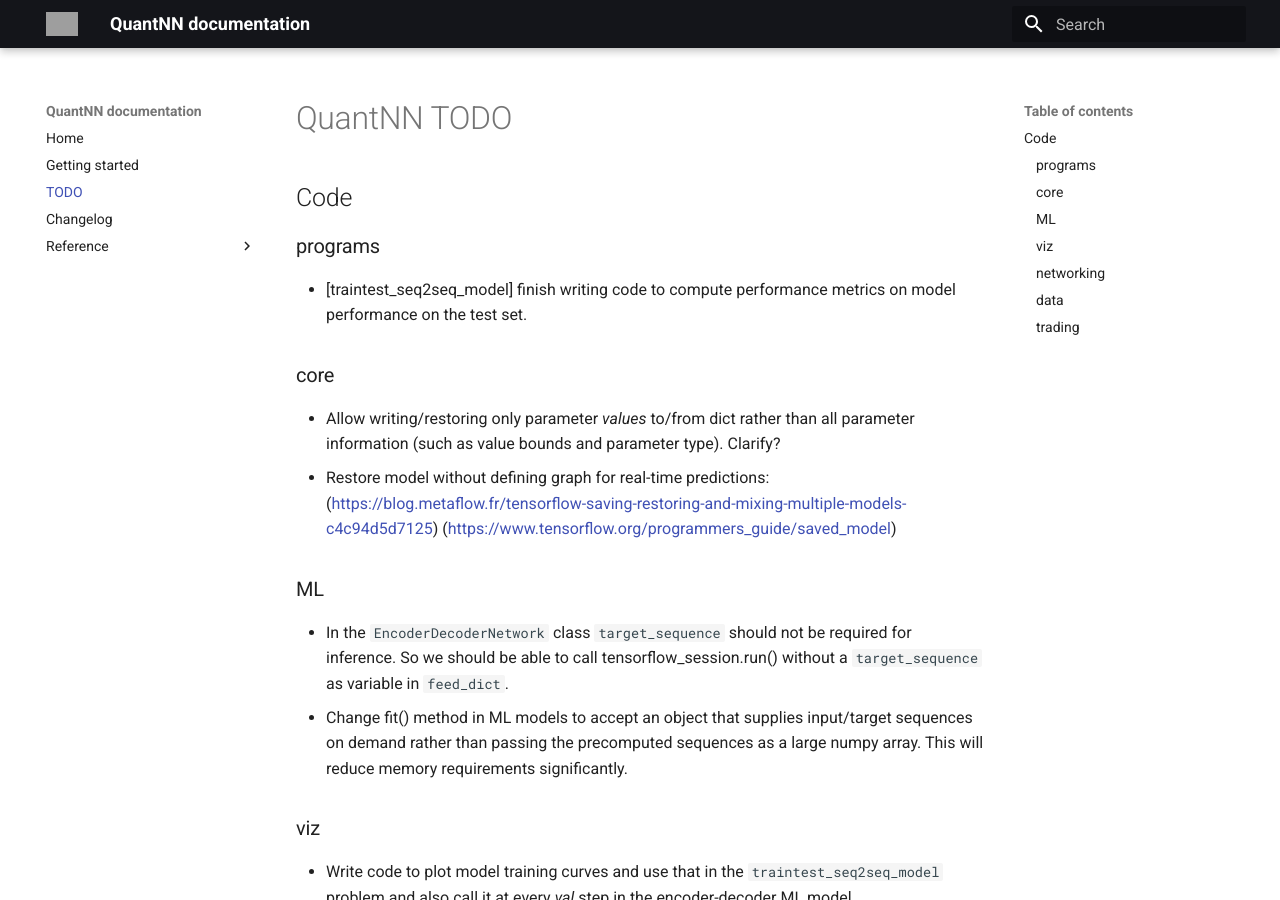
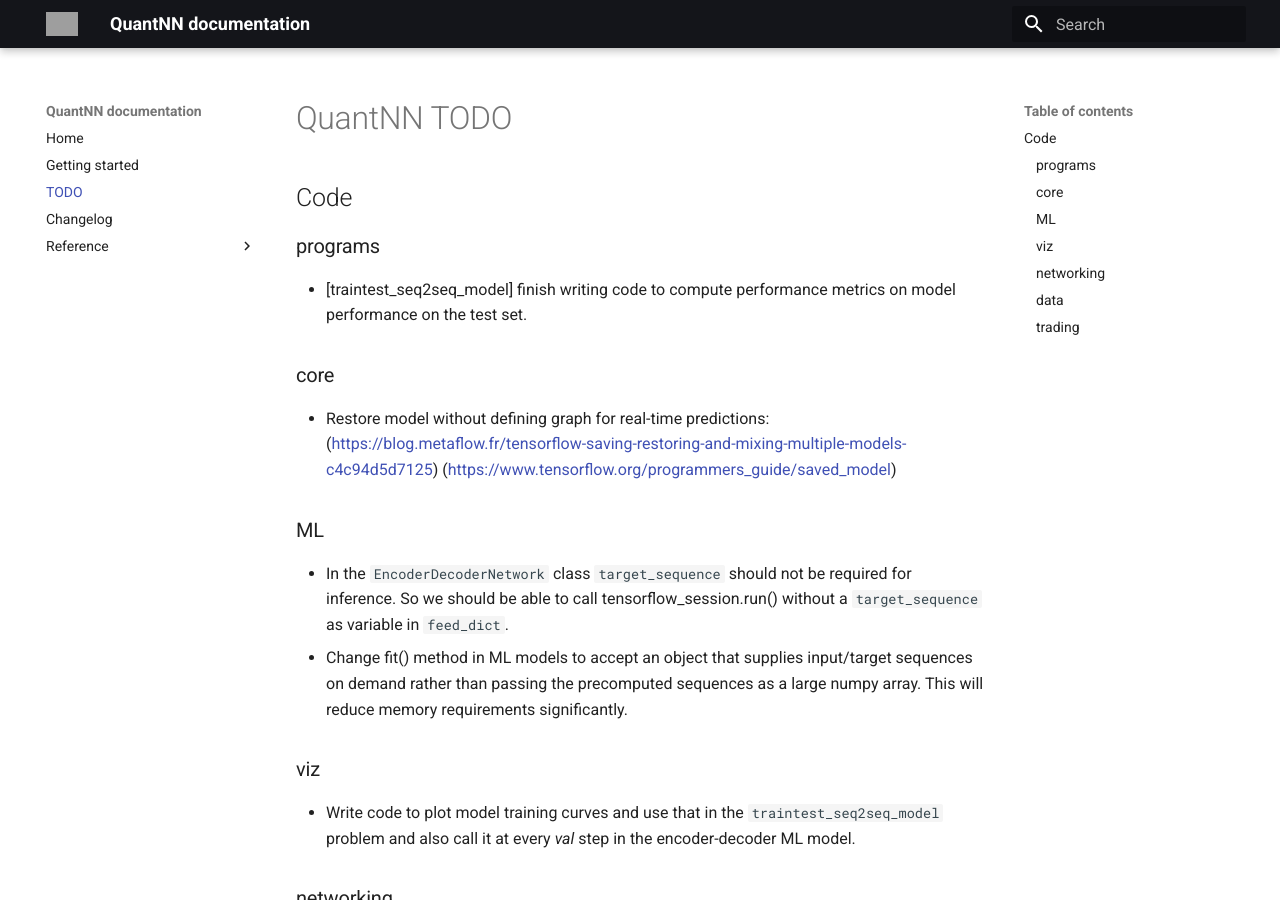
Before and after one commit to j-w-yun/QuantNN, an MkDocs documentation site: the page built from docs/todo.md, in a window 1280 px wide and 900 px high. Built offline with MkDocs 1.6.1 and Material for MkDocs 9.7.7, drawn with Linux system fonts in a browser that asks for light colours; old or Windows-style settings are respelled for this version of MkDocs; grey boxes are pictures that could not be loaded.

Commit message:
updates.

```diff
--- a/docs/todo.md
+++ b/docs/todo.md
@@ -4,7 +4,6 @@
 - [traintest_seq2seq_model] finish writing code to compute performance metrics on model performance on the test set.
 
 ### core
-- Allow writing/restoring only parameter *values* to/from dict rather than all parameter information (such as value bounds and parameter type). Clarify?
 - Restore model without defining graph for real-time predictions: (https://blog.metaflow.fr/tensorflow-saving-restoring-and-mixing-multiple-models-c4c94d5d7125) (https://www.tensorflow.org/programmers_guide/saved_model)
 
 ### ML
```
Also changed, not shown: 1 other file.
